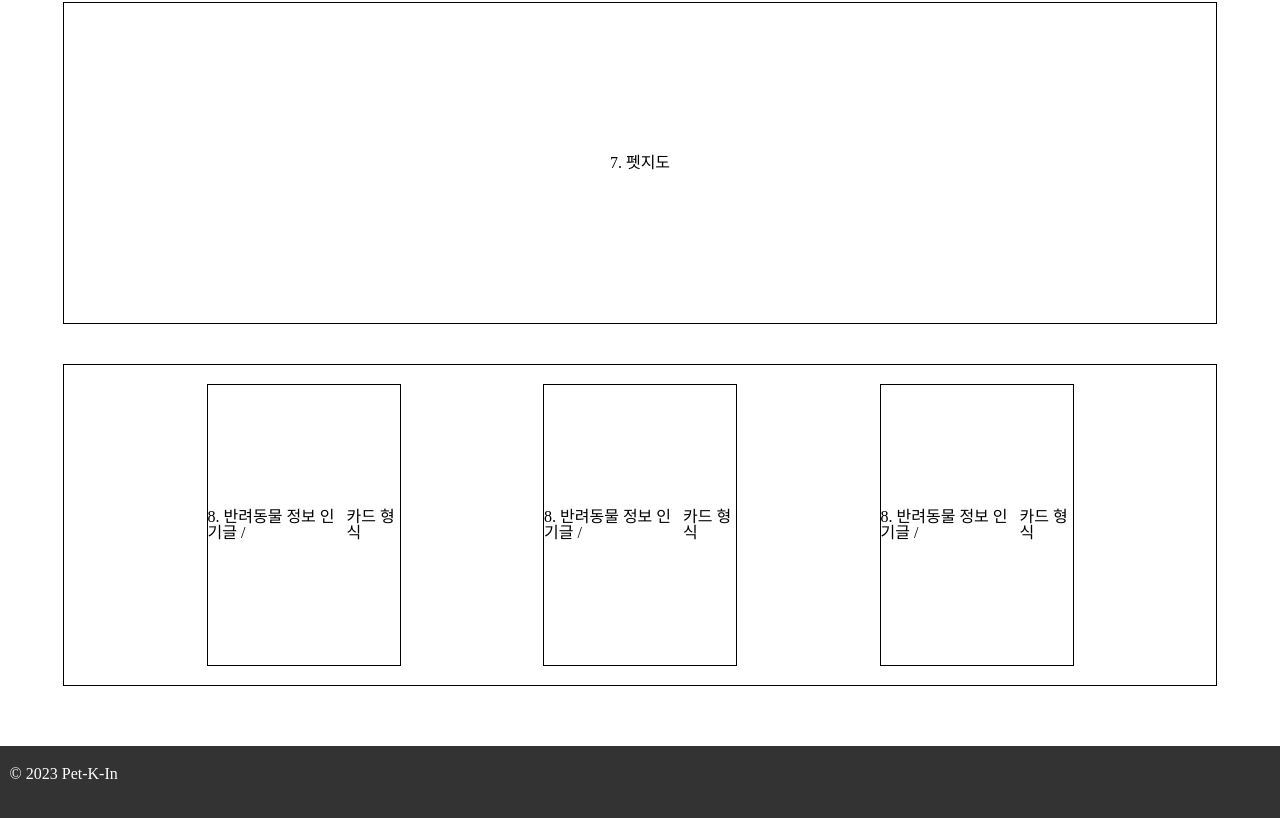
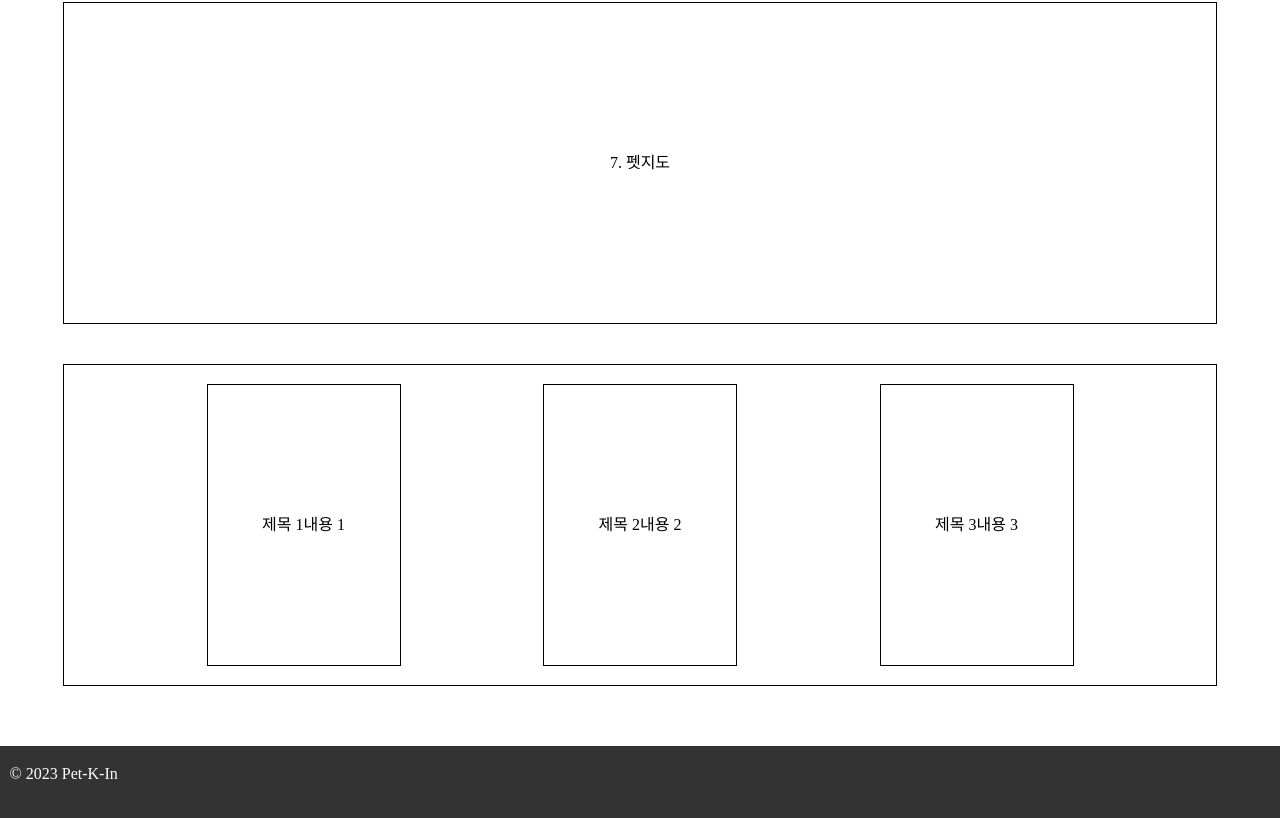
Before and after one commit to pet-platform/pet-platform-front, a Next.js app: page /main in a window 1280 px wide. Shown: the part 727-1545 px from the top of the page. Built offline with nearby package versions, Linux system fonts and the light colour scheme.

Commit message:
메인페이지 인기글 loop 렌더링 적용(map 사용)

```diff
--- a/app/main/page.tsx
+++ b/app/main/page.tsx
@@ -1,8 +1,16 @@
 'use client';
 
 import styled from 'styled-components';
+import PopularPost from '../../src/clientComponent/main/popularPost';
 
 export default function MainPage() {
+  /** 인기글 더미 데이터 */
+  const popularPostsData = [
+    { title: '제목 1', content: '내용 1' },
+    { title: '제목 2', content: '내용 2' },
+    { title: '제목 3', content: '내용 3' },
+  ];
+
   return (
     <Main>
       <MainLotationBanner>
@@ -29,20 +37,9 @@ export default function MainPage() {
       </PetMap>
 
       <PetPopularPosts>
-        <PopularPost>
-          <p>8. 반려동물 정보 인기글 /</p>
-          <p>카드 형식</p>
-        </PopularPost>
-
-        <PopularPost>
-          <p>8. 반려동물 정보 인기글 /</p>
-          <p>카드 형식</p>
-        </PopularPost>
-
-        <PopularPost>
-          <p>8. 반려동물 정보 인기글 /</p>
-          <p>카드 형식</p>
-        </PopularPost>
+        {popularPostsData.map((post, index) => (
+          <PopularPost key={index} title={post.title} content={post.content} />
+        ))}
       </PetPopularPosts>
     </Main>
   );
@@ -103,12 +100,3 @@ const PetPopularPosts = styled.section`
   margin-top: 5vh;
   border: 1px solid;
 `;
-
-const PopularPost = styled.div`
-  display: flex;
-  width: 15vw;
-  height: 35vh;
-  align-items: center;
-  justify-content: center;
-  border: 1px solid;
-`;
--- /dev/null
+++ b/src/clientComponent/main/popularPost.tsx
@@ -0,0 +1,28 @@
+'use client';
+
+import styled from 'styled-components';
+
+interface PopularPostProps {
+  title: string;
+  content: string;
+}
+
+const PopularPost: React.FC<PopularPostProps> = ({ title, content }) => {
+  return (
+    <PopularPostCSS>
+      <p>{title}</p>
+      <p>{content}</p>
+    </PopularPostCSS>
+  );
+};
+
+const PopularPostCSS = styled.div`
+  display: flex;
+  width: 15vw;
+  height: 35vh;
+  align-items: center;
+  justify-content: center;
+  border: 1px solid;
+`;
+
+export default PopularPost;
```
